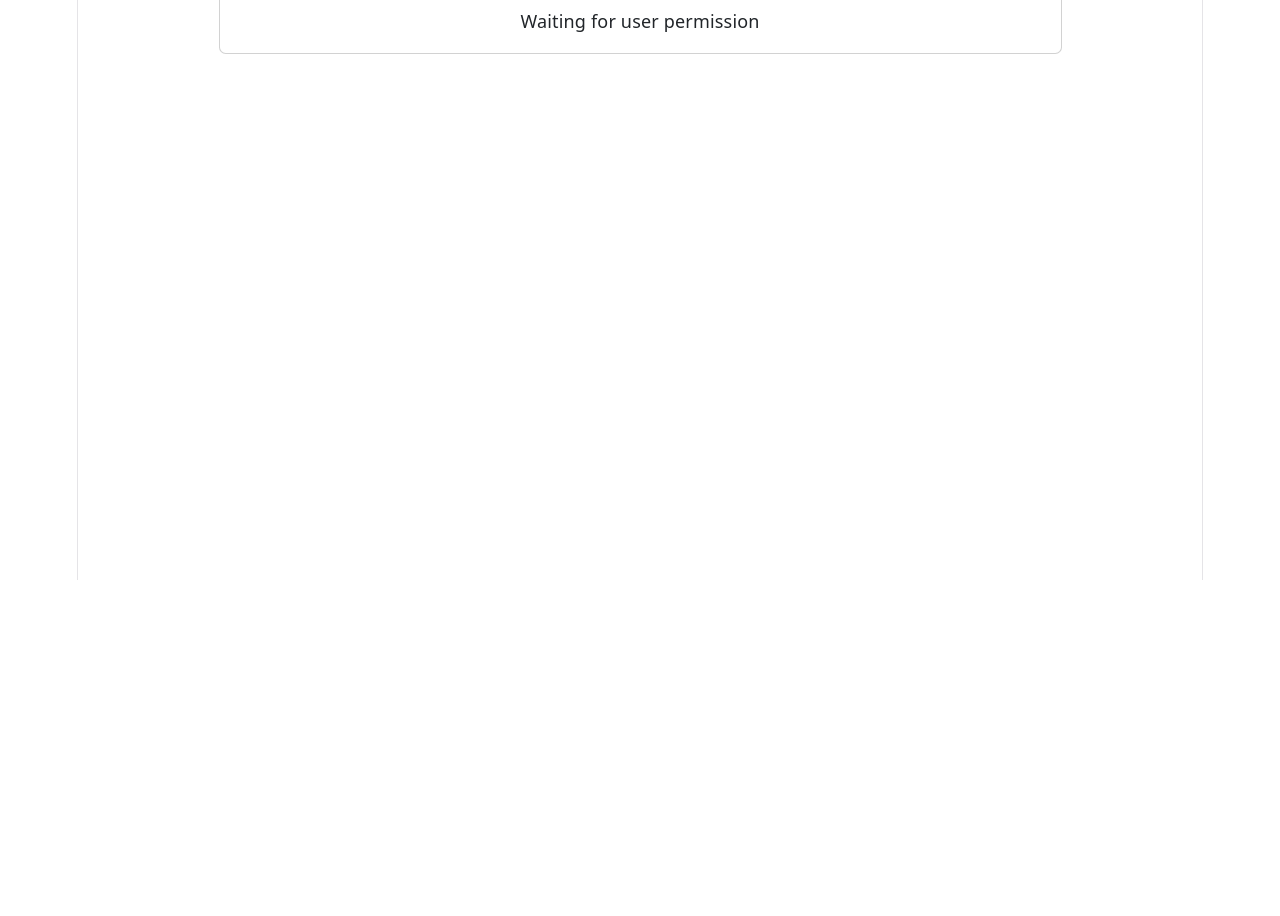
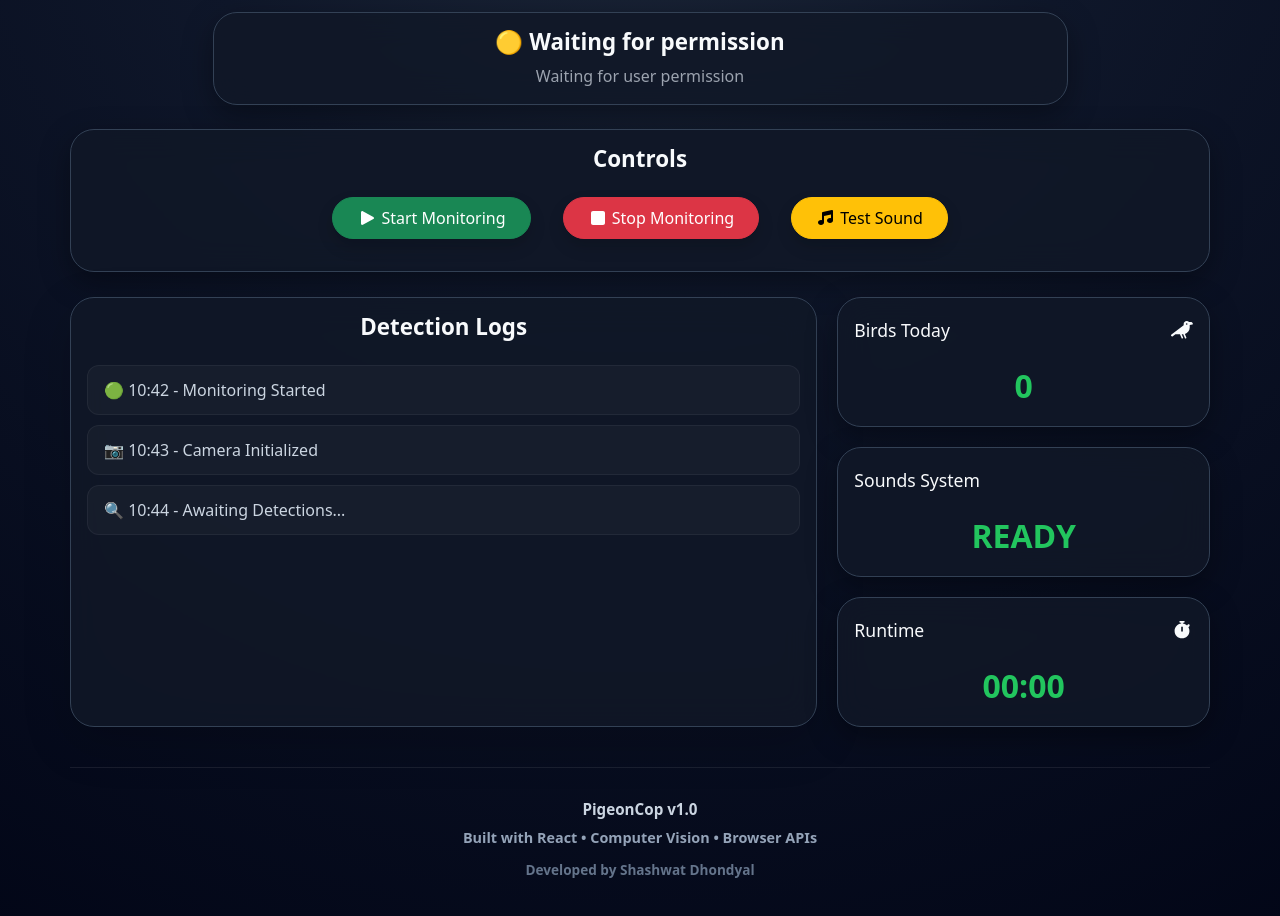
Before and after one commit to DebugMajor/pigeoncop, a React (Vite) app: page / in a window 1280 px wide. Shown: the part 220-1136 px from the top of the page. Before the commit the page ends 800 px from the top, so only its background shows below. Built offline with nearby package versions, Linux system fonts and the light colour scheme; no server answers.

Commit message:
Complete PigeonCop monitoring dashboard UI

```diff
--- a/package.json
+++ b/package.json
@@ -10,6 +10,9 @@
     "preview": "vite preview"
   },
   "dependencies": {
+    "@fortawesome/fontawesome-svg-core": "^7.3.0",
+    "@fortawesome/free-solid-svg-icons": "^7.3.0",
+    "@fortawesome/react-fontawesome": "^3.3.1",
     "bootstrap": "^5.3.8",
     "react": "^19.2.6",
     "react-dom": "^19.2.6"
--- a/src/App.css
+++ b/src/App.css
@@ -1,184 +1,176 @@
-.counter {
-  font-size: 16px;
-  padding: 5px 10px;
-  border-radius: 5px;
-  color: var(--accent);
-  background: var(--accent-bg);
-  border: 2px solid transparent;
-  transition: border-color 0.3s;
-  margin-bottom: 24px;
-
-  &:hover {
-    border-color: var(--accent-border);
-  }
-  &:focus-visible {
-    outline: 2px solid var(--accent);
-    outline-offset: 2px;
-  }
+.card {
+  background-color: rgba(17, 24, 39, 0.85) !important;
+  backdrop-filter: blur(16px);
+  border: 1px solid #334155 !important;
+  color: #F8FAFC !important;
+  border-radius: 24px !important;
+  box-shadow:
+    0 10px 30px rgba(0, 0, 0, 0.35) !important;
 }
 
-.hero {
-  position: relative;
-
-  .base,
-  .framework,
-  .vite {
-    inset-inline: 0;
-    margin: 0 auto;
+.card-title {
+  color: #F9FAFB;
+  font-size: 1.4rem;
+  font-weight: 600;
 }
 
-  .base {
-    width: 170px;
-    position: relative;
-    z-index: 0;
+.card-text {
+  color: #9CA3AF;
 }
 
-  .framework,
-  .vite {
-    position: absolute;
+video {
+  border-radius: 20px;
+  box-shadow:
+    0 20px 50px rgba(0, 0, 0, 0.4);
 }
 
-  .framework {
-    z-index: 1;
-    top: 34px;
-    height: 28px;
-    transform: perspective(2000px) rotateZ(300deg) rotateX(44deg) rotateY(39deg)
-      scale(1.4);
+.monitoring-status {
+  color: #22C55E;
+  font-size: 1.1rem;
+  font-weight: 600;
+  margin-bottom: 20px;
 }
 
-  .vite {
-    z-index: 0;
-    top: 107px;
-    height: 26px;
-    width: auto;
-    transform: perspective(2000px) rotateZ(300deg) rotateX(40deg) rotateY(39deg)
-      scale(0.8);
-  }
+.section-spacing {
+  margin-top: 30px;
 }
 
-#center {
+.page-subtitle {
+  color: #94A3B8;
+  font-size: 1.15rem;
+  max-width: 700px;
+  margin: auto;
+  line-height: 1.7;
+  margin-bottom: 20px;
+}
+
+.hero-title {
+  font-size: 4.5rem;
+  font-weight: 800;
+  color: #F8FAFC;
+  letter-spacing: -3px;
+  margin-bottom: 5px;
+}
+
+.monitoring-status {
+  display: inline-block;
+  color: #22C55E;
+  background: rgba(34, 197, 94, 0.1);
+  border: 1px solid rgba(34, 197, 94, 0.25);
+  padding: 10px 24px;
+  border-radius: 999px;
+  font-weight: 600;
+  margin-bottom: 20px;
+}
+
+.btn:hover {
+  transform: translateY(-5px);
+  transition: all 0.25s ease;
+  box-shadow: 0 8px 20px rgba(0, 0, 0, 0.35);
+}
+
+.videoEl {
+  border: 2px solid rgba(59, 130, 246, .3);
+  box-shadow:
+    0 0 30px rgba(59, 130, 246, .15);
+}
+
+.camera-header {
+  display: flex;
+  align-items: center;
+  gap: 20px;
+  margin-bottom: 25px;
+}
+
+.camera-line {
+  flex-grow: 1;
+  height: 2px;
+  background: linear-gradient(to right,
+      rgba(59, 130, 246, 0.5),
+      rgba(59, 130, 246, 0.1));
+}
+
+.dashboard-grid {
+  display: flex;
+  gap: 20px;
+  margin-top: 25px;
+  align-items: stretch;
+}
+
+.logs-card {
+  flex: 2;
+  min-height: 350px;
+}
+
+.stats-panel {
+  flex: 1;
   display: flex;
   flex-direction: column;
-  gap: 25px;
-  place-content: center;
-  place-items: center;
-  flex-grow: 1;
-
-  @media (max-width: 1024px) {
-    padding: 32px 20px 24px;
-    gap: 18px;
-  }
+  gap: 20px;
 }
 
-#next-steps {
-  display: flex;
-  border-top: 1px solid var(--border);
-  text-align: left;
-
-  & > div {
-    flex: 1 1 0;
-    padding: 32px;
-    @media (max-width: 1024px) {
-      padding: 24px 20px;
-    }
+.stat-card {
+  flex: 1;
+  min-height: 100px;
 }
 
-  .icon {
-    margin-bottom: 16px;
-    width: 22px;
-    height: 22px;
+.stat-title {
+  display: flex;
+  justify-content: space-between;
+  align-items: center;
+  color: #F8FAFC;
+  font-size: 1.1rem;
+  margin-bottom: 15px;
 }
 
-  @media (max-width: 1024px) {
-    flex-direction: column;
-    text-align: center;
-  }
+.stat-value {
+  font-size: 2rem;
+  font-weight: 700;
+  color: #22C55E;
 }
 
-#docs {
-  border-right: 1px solid var(--border);
-
-  @media (max-width: 1024px) {
-    border-right: none;
-    border-bottom: 1px solid var(--border);
-  }
+.log-entry {
+  padding: 12px 16px;
+  margin-bottom: 10px;
+  border-radius: 12px;
+  background: rgba(255, 255, 255, 0.03);
+  border: 1px solid rgba(255, 255, 255, 0.05);
+  color: #CBD5E1;
+  text-align: left;
 }
 
-#next-steps ul {
-  list-style: none;
-  padding: 0;
-  display: flex;
-  gap: 8px;
-  margin: 32px 0 0;
+.footer {
+  margin-top: 40px;
+  padding: 25px 0;
+  color: #64748B;
+  font-size: 1rem;
+  border-top: 1px solid rgba(255, 255, 255, 0.08);
+  color: #CBD5E1;
+  font-weight: 600;
+  margin-bottom: 8px;
+}
+.footer {
+    margin-top: 40px;
+    padding: 30px 0;
+    border-top: 1px solid rgba(255,255,255,0.08);
 
-  .logo {
-    height: 18px;
+    color: #64748B;
+    font-size: 0.95rem;
 }
 
-  a {
-    color: var(--text-h);
-    font-size: 16px;
-    border-radius: 6px;
-    background: var(--social-bg);
-    display: flex;
-    padding: 6px 12px;
-    align-items: center;
-    gap: 8px;
-    text-decoration: none;
-    transition: box-shadow 0.3s;
-
-    &:hover {
-      box-shadow: var(--shadow);
-    }
-    .button-icon {
-      height: 18px;
-      width: 18px;
-    }
+.footer-title {
+    color: #CBD5E1;
+    font-weight: 600;
+    margin-bottom: 6px;
 }
 
-  @media (max-width: 1024px) {
-    margin-top: 20px;
-    flex-wrap: wrap;
-    justify-content: center;
-
-    li {
-      flex: 1 1 calc(50% - 8px);
+.footer-tech {
+    color: #94A3B8;
+    font-size: 0.9rem;
 }
 
-    a {
-      width: 100%;
-      justify-content: center;
-      box-sizing: border-box;
+.footer-author {
+    color: #64748B;
+    margin-top: 12px;
+    font-size: 0.85rem;
 }
-  }
-}
-
-#spacer {
-  height: 88px;
-  border-top: 1px solid var(--border);
-  @media (max-width: 1024px) {
-    height: 48px;
-  }
-}
-
-.ticks {
-  position: relative;
-  width: 100%;
-
-  &::before,
-  &::after {
-    content: '';
-    position: absolute;
-    top: -4.5px;
-    border: 5px solid transparent;
-  }
-
-  &::before {
-    left: 0;
-    border-left-color: var(--border);
-  }
-  &::after {
-    right: 0;
-    border-right-color: var(--border);
-  }
-}
--- a/src/App.jsx
+++ b/src/App.jsx
@@ -1,12 +1,24 @@
 import Camera from './components/Camera'
 import Header from './components/Header'
+import ControlPanel from './components/ControlPanel'
+import DetectionLog from './components/DetectionLog'
+import Footer from './components/Footer'
+import StatusPanel from './components/StatusPanel'
 import './App.css'
+
 
 function App() {
   return (
     <>
       <Header />
       <Camera />
+      <br />
+      <ControlPanel />
+      <div className="dashboard-grid">
+        <DetectionLog />
+        <StatusPanel />
+      </div>
+      <Footer />
     </>
   )
 }
--- a/src/components/Camera.jsx
+++ b/src/components/Camera.jsx
@@ -30,35 +30,58 @@ function Camera() {
 
     return (
         <div>
-            <h3>Status : {status}</h3>
             {status === "loading" && (
                 <StatusCard
-                    title="Loading"
+                    title="🟡 Waiting for permission"
                     message="Waiting for user permission"
                 />
             )}
 
             {status === "error" && (
                 <StatusCard
-                    title="Error"
+                    title="🔴 Camera Error"
                     message="Camera access denied.Please enable camera access from your browser settings and refresh the page."
                 />
             )}
+
+            {status === "active" && (
+
+                <>
+
+                    <div className="card shadow-lg p-3 section-spacing">
+                        <h5 className="card-title mb-4 section-title">
+                            <div className="camera-header">
+                                <h5 className="camera-title">Live Camera Feed</h5>
+
+                                <div className="camera-line"></div>
+
+                                <div className="monitoring-status">
+                                    🟢 MONITORING ACTIVE
+                                </div>
+                            </div>
+                        </h5>
 
                         <video
                             ref={videoRef}
                             autoPlay
                             playsInline
-                className="d-block mx-auto mt-3 border-dark rounded"
+                            className="d-block mx-auto videoEl"
                             style={{
-                    maxWidth: "700px",
                                 width: "100%",
-                    display: status === "active" ? "block" : "none"
+                                maxWidth: "900px",
+                                maxHeight: "55vh",
+                                aspectRatio: "16 / 9",
+                                objectFit: "cover"
                             }}
                         />
+                    </div>
+                </>
+
+
+            )}
+
         </div>
     );
 }
 
-
 export default Camera;
--- /dev/null
+++ b/src/components/ControlPanel.jsx
@@ -0,0 +1,25 @@
+import { FontAwesomeIcon } from "@fortawesome/react-fontawesome"
+import {
+    faPlay,
+    faStop,
+    faMusic
+} from "@fortawesome/free-solid-svg-icons"
+function ControlPanel() {
+    return (
+        <div>
+            <div className="card">
+                <div className="card-body">
+                    <h5 className="card-title">Controls</h5>
+                    <button type="button" className="btn btn-success mx-3 rounded-pill mt-3 mb-3 shadow px-4 py-2"> <FontAwesomeIcon icon={faPlay} /> Start Monitoring </button>
+                    <button type="button" className="btn btn-danger mx-3 rounded-pill mt-3 mb-3 shadow px-4 py-2" > <FontAwesomeIcon icon={faStop} />  Stop Monitoring</button>
+                    <button type="button" className="btn btn-warning mx-3 rounded-pill mt-3 mb-3 shadow px-4 py-2" > <FontAwesomeIcon icon={faMusic} /> Test Sound</button>
+
+                </div>
+            </div>
+        </div>
+
+
+    )
+}
+
+export default ControlPanel;
--- /dev/null
+++ b/src/components/DetectionLog.jsx
@@ -0,0 +1,27 @@
+function DetectionLog() {
+    return (
+        <div className="card shadow-lg logs-card">
+            <div className="card-body">
+
+                <h5 className="card-title mb-4">
+                    Detection Logs
+                </h5>
+
+                <div className="log-entry">
+                    🟢 10:42 - Monitoring Started
+                </div>
+
+                <div className="log-entry">
+                    📷 10:43 - Camera Initialized
+                </div>
+
+                <div className="log-entry">
+                    🔍 10:44 - Awaiting Detections...
+                </div>
+
+            </div>
+        </div>
+    )
+}
+
+export default DetectionLog;
--- /dev/null
+++ b/src/components/Footer.jsx
@@ -0,0 +1,21 @@
+function Footer() {
+    return (
+        <footer className="footer">
+
+            <div className="footer-title">
+                PigeonCop v1.0
+            </div>
+
+            <div className="footer-tech">
+                Built with React • Computer Vision • Browser APIs
+            </div>
+
+            <div className="footer-author">
+                Developed by Shashwat Dhondyal
+            </div>
+
+        </footer>
+    )
+}
+
+export default Footer;
--- /dev/null
+++ b/src/components/StatusPanel.jsx
@@ -0,0 +1,55 @@
+import { FontAwesomeIcon } from "@fortawesome/react-fontawesome"
+import {
+    faCrow,
+    faVolume,
+    faStopwatch
+} from "@fortawesome/free-solid-svg-icons"
+
+function StatusPanel() {
+    return (
+        <div className="stats-panel">
+
+            <div className="card stat-card">
+                <div className="card-body">
+                    <h5 className="stat-title">
+                        Birds Today <hr />
+                        <FontAwesomeIcon icon={faCrow} />
+                    </h5>
+
+                    <div className="stat-value">
+                        0
+                    </div>
+                </div>
+            </div>
+
+            <div className="card stat-card">
+                <div className="card-body">
+                    <h5 className="stat-title">
+                        Sounds System  <hr />
+                        <FontAwesomeIcon icon={faVolume} />
+                    </h5>
+
+                    <div className="stat-value">
+                        READY
+                    </div>
+                </div>
+            </div>
+
+            <div className="card stat-card">
+                <div className="card-body">
+                    <h5 className="stat-title">
+                        Runtime  <hr />
+                        <FontAwesomeIcon icon={faStopwatch} />
+                    </h5>
+
+                    <div className="stat-value">
+                        00:00
+                    </div>
+                </div>
+            </div>
+
+        </div>
+    )
+}
+
+export default StatusPanel;
--- a/src/index.css
+++ b/src/index.css
@@ -1,111 +1,18 @@
-:root {
-  --text: #6b6375;
-  --text-h: #08060d;
-  --bg: #fff;
-  --border: #e5e4e7;
-  --code-bg: #f4f3ec;
-  --accent: #aa3bff;
-  --accent-bg: rgba(170, 59, 255, 0.1);
-  --accent-border: rgba(170, 59, 255, 0.5);
-  --social-bg: rgba(244, 243, 236, 0.5);
-  --shadow:
-    rgba(0, 0, 0, 0.1) 0 10px 15px -3px, rgba(0, 0, 0, 0.05) 0 4px 6px -2px;
+body {
+  min-height: 100vh;
 
-  --sans: system-ui, 'Segoe UI', Roboto, sans-serif;
-  --heading: system-ui, 'Segoe UI', Roboto, sans-serif;
-  --mono: ui-monospace, Consolas, monospace;
+  background:
+    radial-gradient(circle at top,
+      #1E293B 0%,
+      #0F172A 35%,
+      #020617 100%);
 
-  font: 18px/145% var(--sans);
-  letter-spacing: 0.18px;
-  color-scheme: light dark;
-  color: var(--text);
-  background: var(--bg);
-  font-synthesis: none;
-  text-rendering: optimizeLegibility;
-  -webkit-font-smoothing: antialiased;
-  -moz-osx-font-smoothing: grayscale;
-
-  @media (max-width: 1024px) {
-    font-size: 16px;
-  }
-}
-
-@media (prefers-color-scheme: dark) {
-  :root {
-    --text: #9ca3af;
-    --text-h: #f3f4f6;
-    --bg: #16171d;
-    --border: #2e303a;
-    --code-bg: #1f2028;
-    --accent: #c084fc;
-    --accent-bg: rgba(192, 132, 252, 0.15);
-    --accent-border: rgba(192, 132, 252, 0.5);
-    --social-bg: rgba(47, 48, 58, 0.5);
-    --shadow:
-      rgba(0, 0, 0, 0.4) 0 10px 15px -3px, rgba(0, 0, 0, 0.25) 0 4px 6px -2px;
-  }
-
-  #social .button-icon {
-    filter: invert(1) brightness(2);
-  }
-}
-
-body {
-  margin: 0;
+  color: #F8FAFC;
 }
 
 #root {
-  width: 1126px;
-  max-width: 100%;
-  margin: 0 auto;
+  max-width: 1200px;
+  margin: auto;
+  padding: 30px;
   text-align: center;
-  border-inline: 1px solid var(--border);
-  min-height: 100svh;
-  display: flex;
-  flex-direction: column;
-  box-sizing: border-box;
 }
-
-h1,
-h2 {
-  font-family: var(--heading);
-  font-weight: 500;
-  color: var(--text-h);
-}
-
-h1 {
-  font-size: 56px;
-  letter-spacing: -1.68px;
-  margin: 32px 0;
-  @media (max-width: 1024px) {
-    font-size: 36px;
-    margin: 20px 0;
-  }
-}
-h2 {
-  font-size: 24px;
-  line-height: 118%;
-  letter-spacing: -0.24px;
-  margin: 0 0 8px;
-  @media (max-width: 1024px) {
-    font-size: 20px;
-  }
-}
-p {
-  margin: 0;
-}
-
-code,
-.counter {
-  font-family: var(--mono);
-  display: inline-flex;
-  border-radius: 4px;
-  color: var(--text-h);
-}
-
-code {
-  font-size: 15px;
-  line-height: 135%;
-  padding: 4px 8px;
-  background: var(--code-bg);
-}
```
Also changed, not shown: src/components/Header.jsx (+14 -3 lines), styles/Camera.css (added), 1 other file (tests, documents, lock files or other folders). Lines whose indentation alone changed are shown as unchanged.
